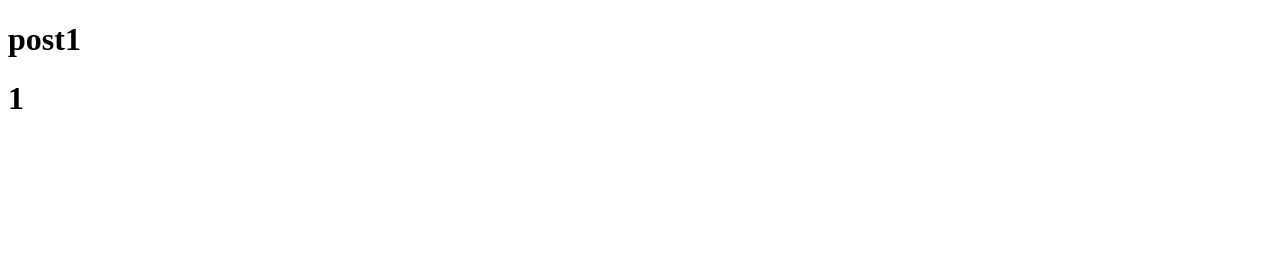
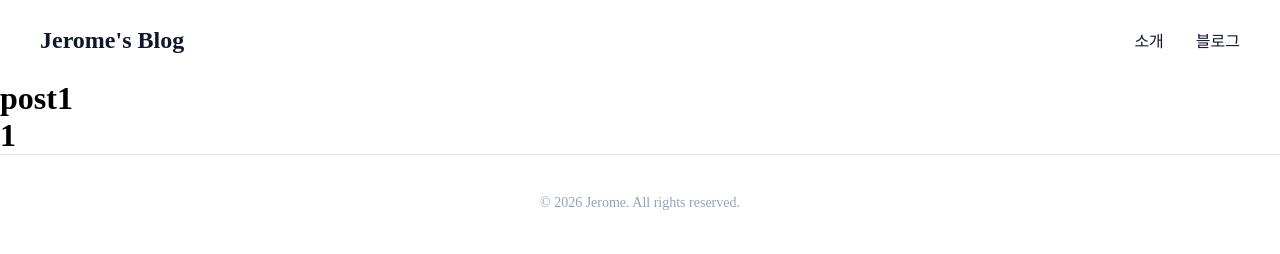
Before and after one commit to owl1753/jerome-blog, an Astro site: page /blog/1 in a window 1280 px wide. Built offline with nearby package versions, Linux system fonts and the light colour scheme; Astro itself is replaced by a stand-in of ours.

Commit message:
feat: footer 추가

```diff
--- a/src/components/Footer.astro
+++ b/src/components/Footer.astro
@@ -0,0 +1,22 @@
+<footer class="footer">
+  <p class="copyright">© 2026 Jerome. All rights reserved.</p>
+</footer>
+
+<style>
+  .footer {
+    display: flex;
+    justify-content: center;
+    align-items: center;
+    padding: 40px 20px;
+    border-top: 1px solid var(--border-default);
+  }
+
+  .copyright {
+    color: var(--text-tertiary);
+    font-family: var(--font-pretendard);
+    font-size: 14px;
+    font-style: normal;
+    font-weight: 400;
+    line-height: normal;
+  }
+</style>
--- a/src/layouts/Layout.astro
+++ b/src/layouts/Layout.astro
@@ -1,5 +1,6 @@
 ---
 import { Font } from "astro:assets";
+import Footer from "../components/Footer.astro";
 import Header from "../components/Header.astro";
 import "../styles/global.css";
 ---
@@ -18,6 +19,7 @@ import "../styles/global.css";
   <body>
     <Header />
     <slot />
+    <Footer />
   </body>
 </html>
 
--- a/src/pages/blog/[id].astro
+++ b/src/pages/blog/[id].astro
@@ -1,5 +1,6 @@
 ---
 import { getCollection, render } from "astro:content";
+import Layout from "../../layouts/Layout.astro";
 export async function getStaticPaths() {
   const posts = await getCollection("blog");
   return posts.map((post) => ({
@@ -12,5 +13,7 @@ const { post } = Astro.props;
 const { Content } = await render(post);
 ---
 
-<h1>{post.data.title}</h1>
-<Content />
+<Layout>
+  <h1>{post.data.title}</h1>
+  <Content />
+</Layout>
```
